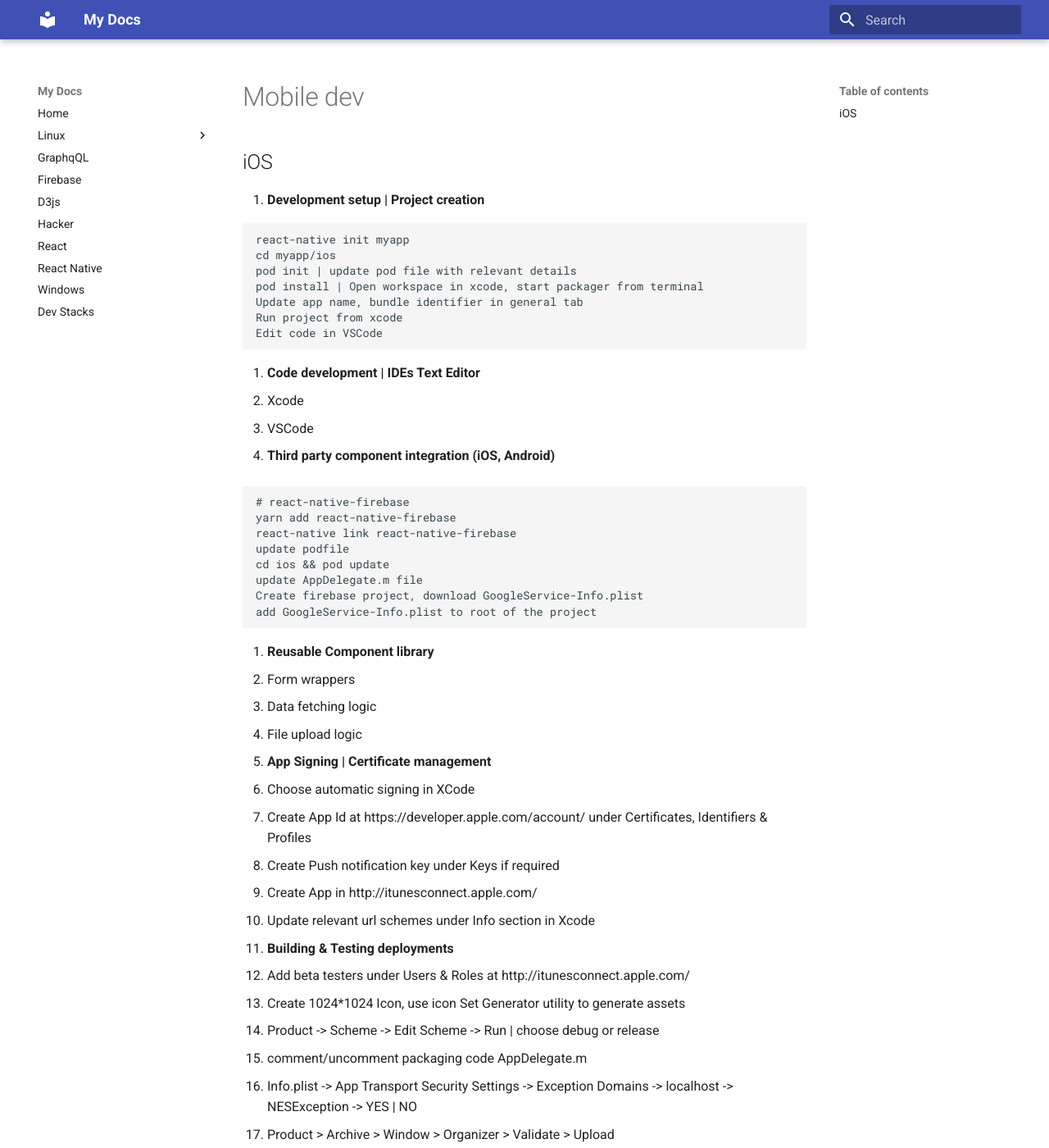
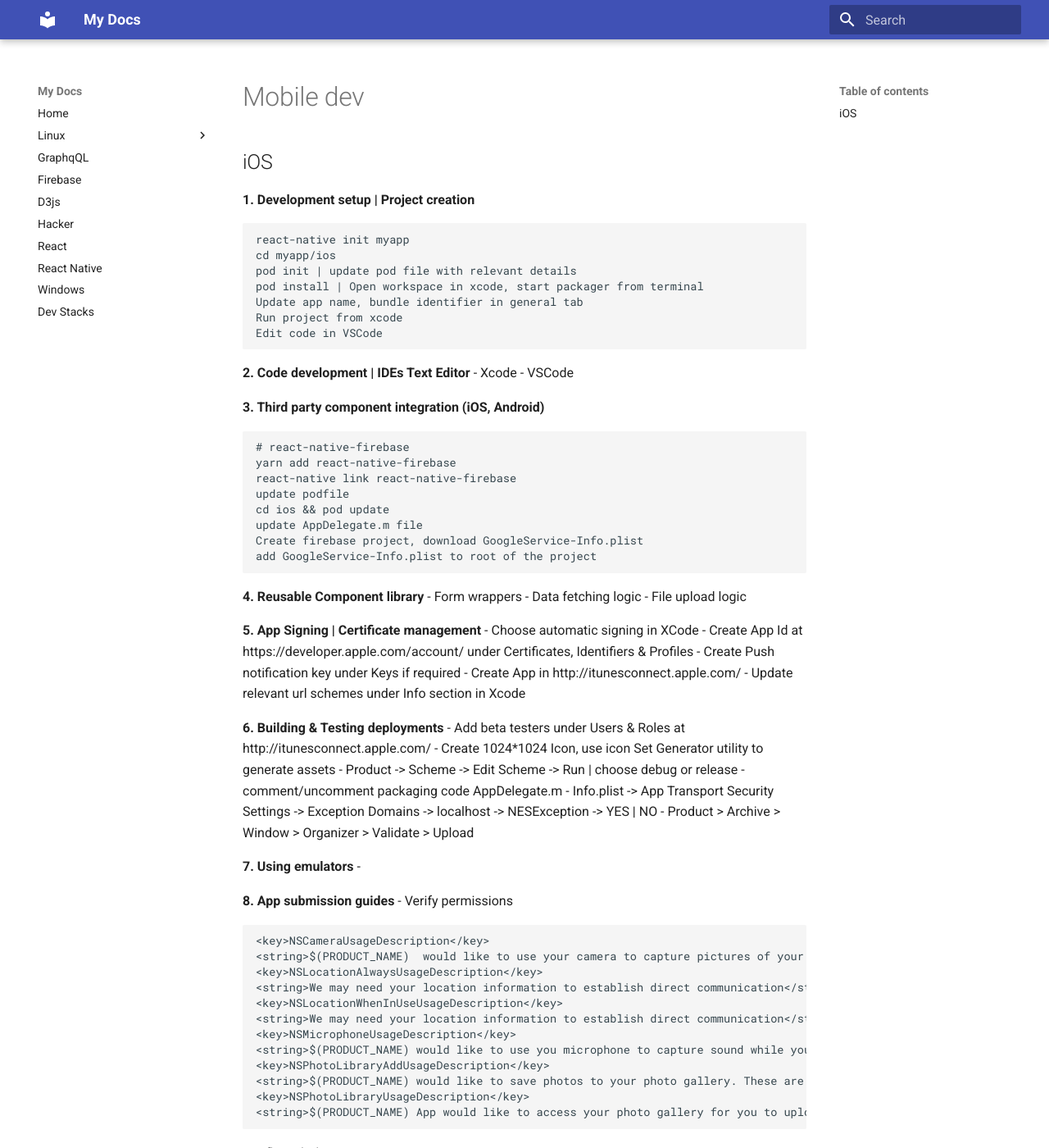
Before and after one commit to ajaymore/development-docs, an MkDocs documentation site: the page built from docs/mobile-dev.md, in a window 1280 px wide and 1400 px high. Shown: the whole window at 82% size. Built offline with MkDocs 1.6.1 and Material for MkDocs 9.7.7, drawn with Linux system fonts in a browser that asks for light colours; old or Windows-style settings are respelled for this version of MkDocs; some of the changed text lies outside the part shown.

Commit message:
Update mobile-dev.md

````diff
--- a/docs/mobile-dev.md
+++ b/docs/mobile-dev.md
@@ -1,6 +1,6 @@
 ## iOS
 
-1. **Development setup | Project creation**
+**1. Development setup | Project creation**
 ```
 react-native init myapp
 cd myapp/ios
@@ -11,11 +11,11 @@
 Edit code in VSCode
 ```
 
-2. **Code development | IDEs Text Editor**
+**2. Code development | IDEs Text Editor**
   - Xcode
   - VSCode
 
-3. **Third party component integration (iOS, Android)**
+**3. Third party component integration (iOS, Android)**
 ```
 # react-native-firebase
 yarn add react-native-firebase
@@ -27,19 +27,19 @@
 add GoogleService-Info.plist to root of the project
 ```
 
-4. **Reusable Component library**
+**4. Reusable Component library**
   - Form wrappers
   - Data fetching logic
   - File upload logic
 
-5. **App Signing | Certificate management**
+**5. App Signing | Certificate management**
   - Choose automatic signing in XCode
   - Create App Id at https://developer.apple.com/account/ under Certificates, Identifiers & Profiles
   - Create Push notification key under Keys if required
   - Create App in http://itunesconnect.apple.com/
   - Update relevant url schemes under Info section in Xcode
 
-6. **Building & Testing deployments**
+**6. Building & Testing deployments**
   - Add beta testers under Users & Roles at http://itunesconnect.apple.com/
   - Create 1024*1024 Icon, use icon Set Generator utility to generate assets
   - Product -> Scheme -> Edit Scheme -> Run | choose debug or release
@@ -47,10 +47,10 @@
   - Info.plist -> App Transport Security Settings -> Exception Domains -> localhost -> NESException -> YES | NO
   - Product > Archive > Window > Organizer > Validate > Upload
 
-7. **Using emulators**
+**7. Using emulators**
   -
 
-8. **App submission guides**
+**8. App submission guides**
   - Verify permissions
 ```
 <key>NSCameraUsageDescription</key>
@@ -69,5 +69,5 @@
   - Description
   - SplashScreen
 
-9. **App Deployment**
+**9. App Deployment**
   - Toggle step 6 & 8
````
